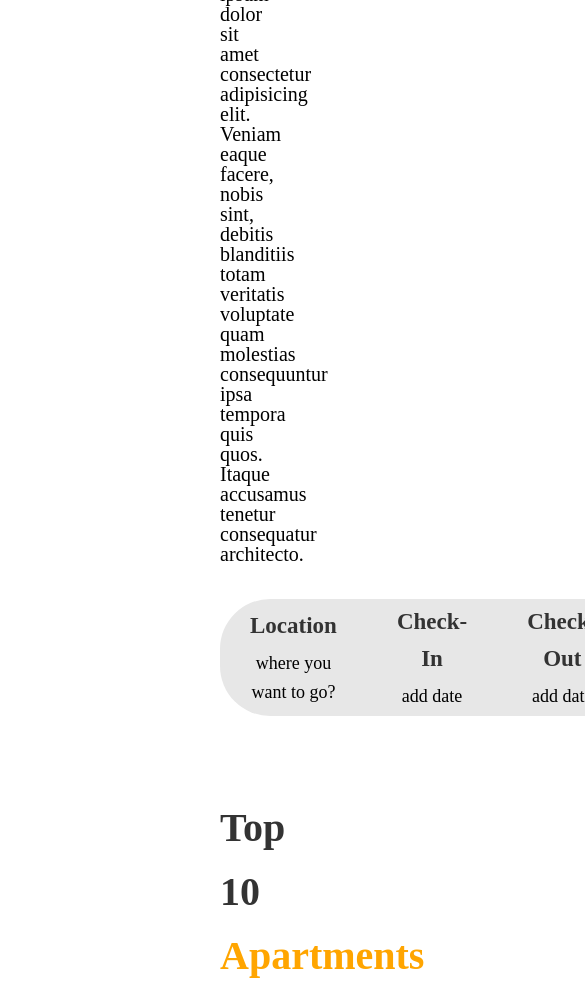
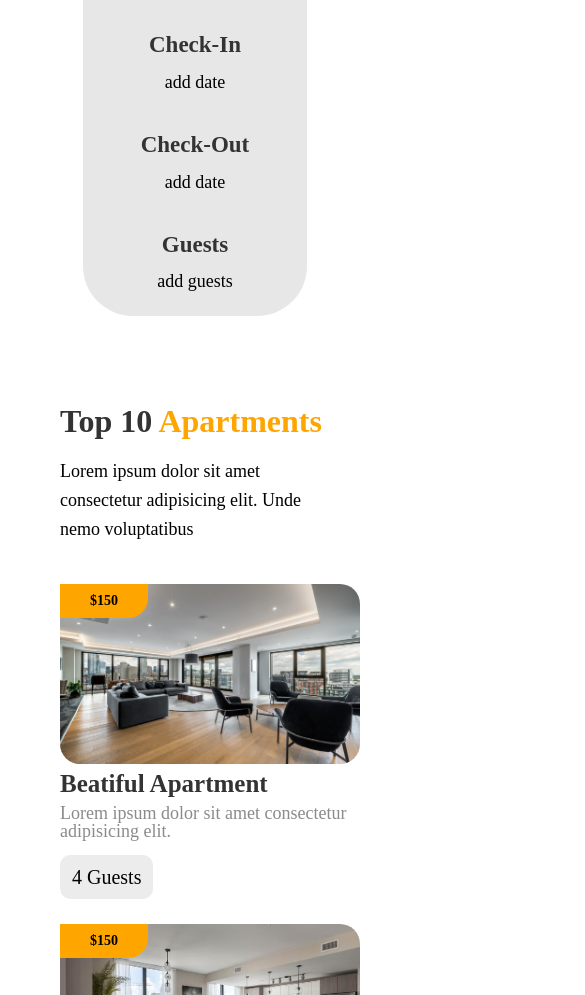
Before and after one commit to jedord4/quest, a plain HTML site: page index.html in a window 390 px wide. Shown: the part 613-1608 px from the top of the page, 585 px wide, since content can reach past the window. Drawn offline with Linux system fonts and the light colour scheme.

Commit message:
Add files via upload
added @media

```diff
--- a/style.css
+++ b/style.css
@@ -190,3 +190,37 @@ nav {
     color: #000;
     background: #ececec;
 }
+@media screen and (max-width: 768px) {
+    body {
+        padding: 20px 40px 50px 40px;
+    }
+
+    .hero h1 {
+        font-size: 32px;
+    }
+
+    .hero p {
+        font-size: 18px;
+    }
+
+    .search-bar {
+        flex-direction: column;
+        gap: 30px;
+        padding: 20px 30px;
+    }
+
+    .listing h2 {
+        font-size: 32px;
+    }
+
+    .listing p {
+        font-size: 18px;
+    }
+
+}
+@media (min-width: 769px) and (max-width: 1024px) {
+    body {
+        padding: 20px 20px 50px 20px;
+    }
+
+}
```
